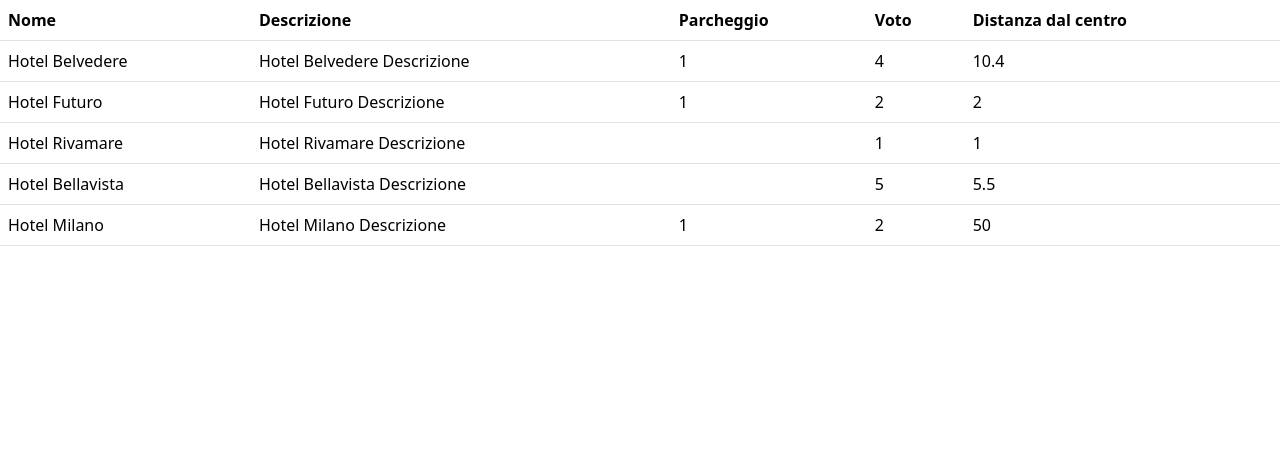
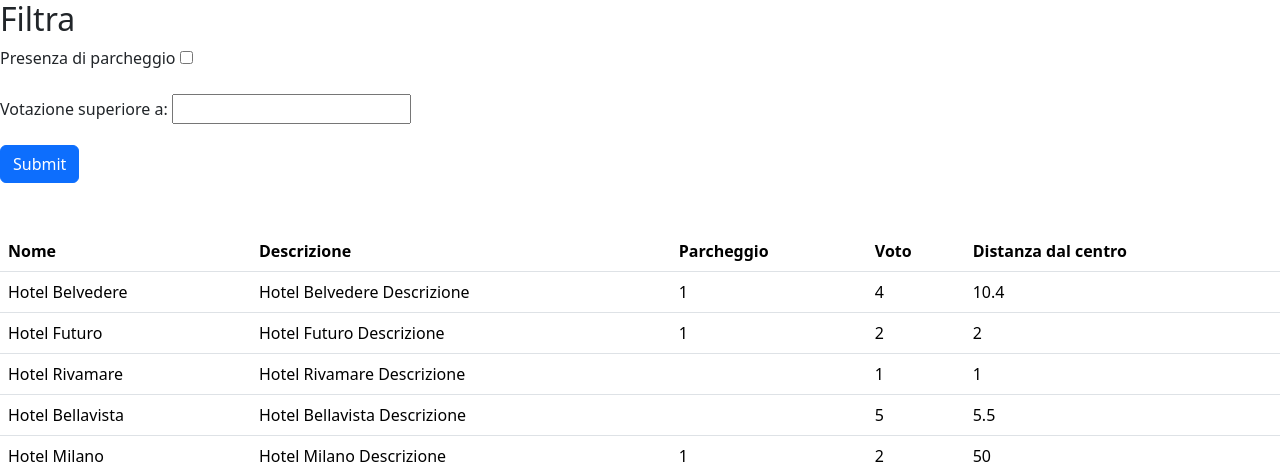
Before and after one commit to LucaBeltrami10/php-hotel, a PHP site: page / in a window 1280 px wide. Shown: the top 476 px of the page. Run offline with PHP 8.4, Linux system fonts and the light colour scheme; lists and menus that the app fills with data are empty.

Commit message:
inserito form

```diff
--- a/index.php
+++ b/index.php
@@ -41,6 +41,8 @@ $hotels = [
 ];
 
 
+
+
 ?>
 
 <!DOCTYPE html>
@@ -53,6 +55,18 @@ $hotels = [
 </head>
 
 <body>
+<form class="mb-5">
+  <h2>Filtra</h2>
+  <div class="mb-3">
+    <label for="parking" class="form-label">Presenza di parcheggio</label>
+    <input type="checkbox" id="parking" name="parking">
+  </div>
+  <div class="mb-3">
+    <label for="vote" class="form-label">Votazione superiore a:</label>
+    <input type="number" id="vote" name="vote">
+  </div>
+  <button type="submit" class="btn btn-primary">Submit</button>
+</form>
 
 <table class="table">
   <thead>
@@ -72,7 +86,6 @@ $hotels = [
         <?php } ?>
       </tr>
     <?php } ?>
-
   </tbody>
 </table>
 
```
